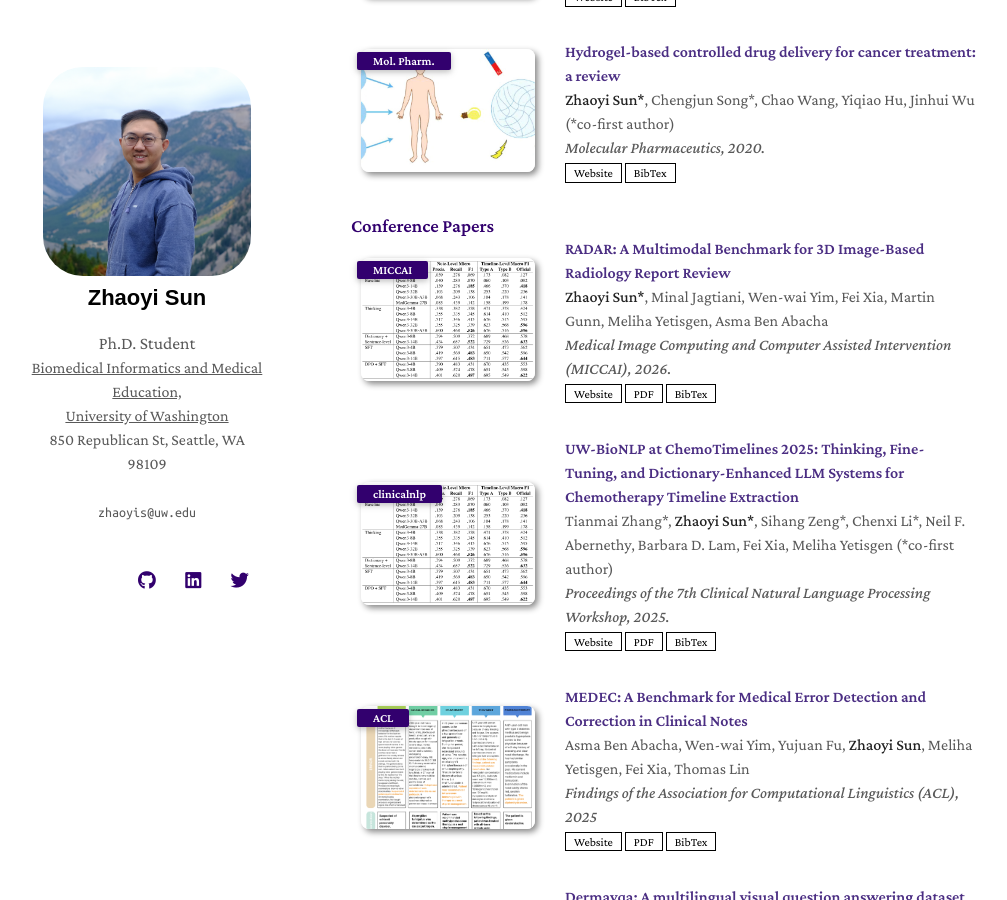
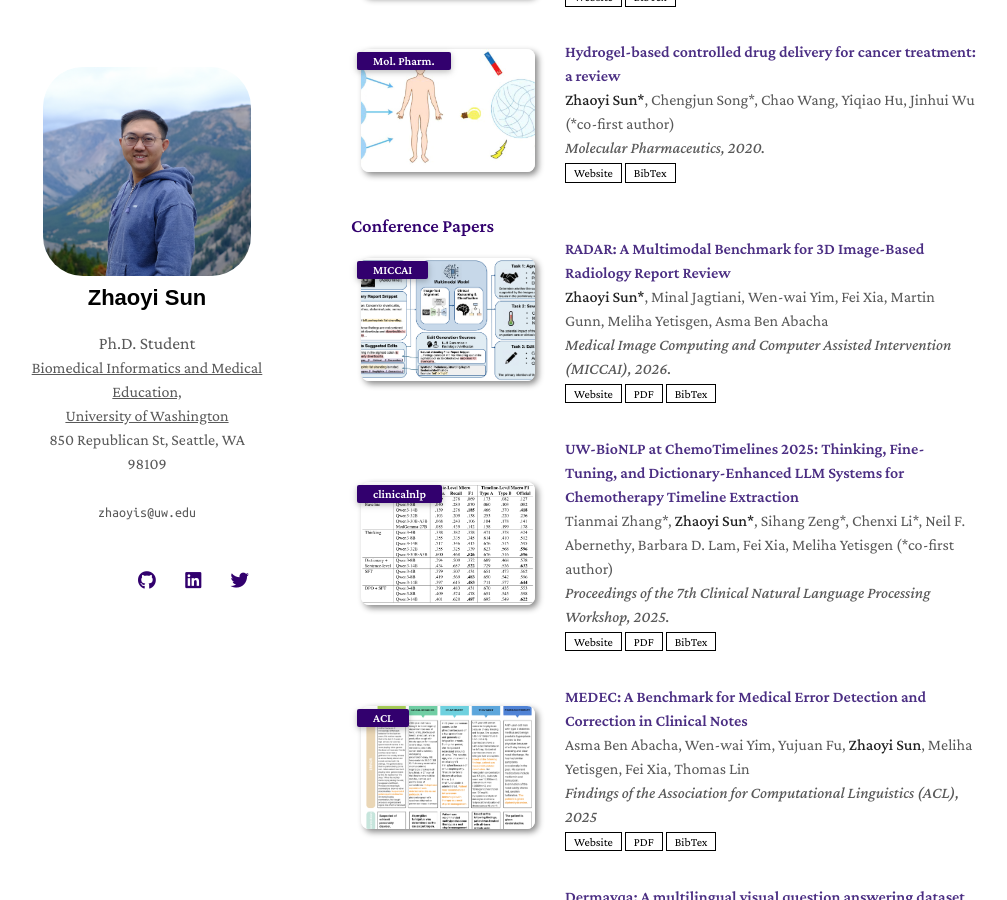
Before and after one commit to GeraldSun/GeraldSun.github.io, a Jekyll site: the page built from index.md, in a window 1280 px wide and 900 px high, scrolled down 3021 px. Shown: the whole window, without its empty margins (129-1136 px from the left). Built offline with Jekyll 4.4.1, drawn with Linux system fonts in a browser that asks for light colours; nearby versions of some CDN libraries; a style sheet for code colours, icons or effects is not loaded; our own code applies the rules of GitHub Pages for plain Markdown files.

Commit message:
Update conference.yml

```diff
--- a/_data/conference.yml
+++ b/_data/conference.yml
@@ -5,8 +5,8 @@ main:
     conference: Medical Image Computing and Computer Assisted Intervention (MICCAI), 2026.
     website: https://arxiv.org/abs/2603.06681
     pdf: https://arxiv.org/pdf/2603.06681
-    bibtex: ./assets/bib/202503.txt
-    image: ./assets/img/202503.png
+    bibtex: ./assets/bib/202601.txt
+    image: ./assets/img/202601.png
 
   - title: "UW-BioNLP at ChemoTimelines 2025: Thinking, Fine-Tuning, and Dictionary-Enhanced LLM Systems for Chemotherapy Timeline Extraction"
     authors: Tianmai Zhang*, <strong>Zhaoyi Sun*</strong>, Sihang Zeng*, Chenxi Li*, Neil F. Abernethy, Barbara D. Lam, Fei Xia, Meliha Yetisgen (*co-first author)
```
